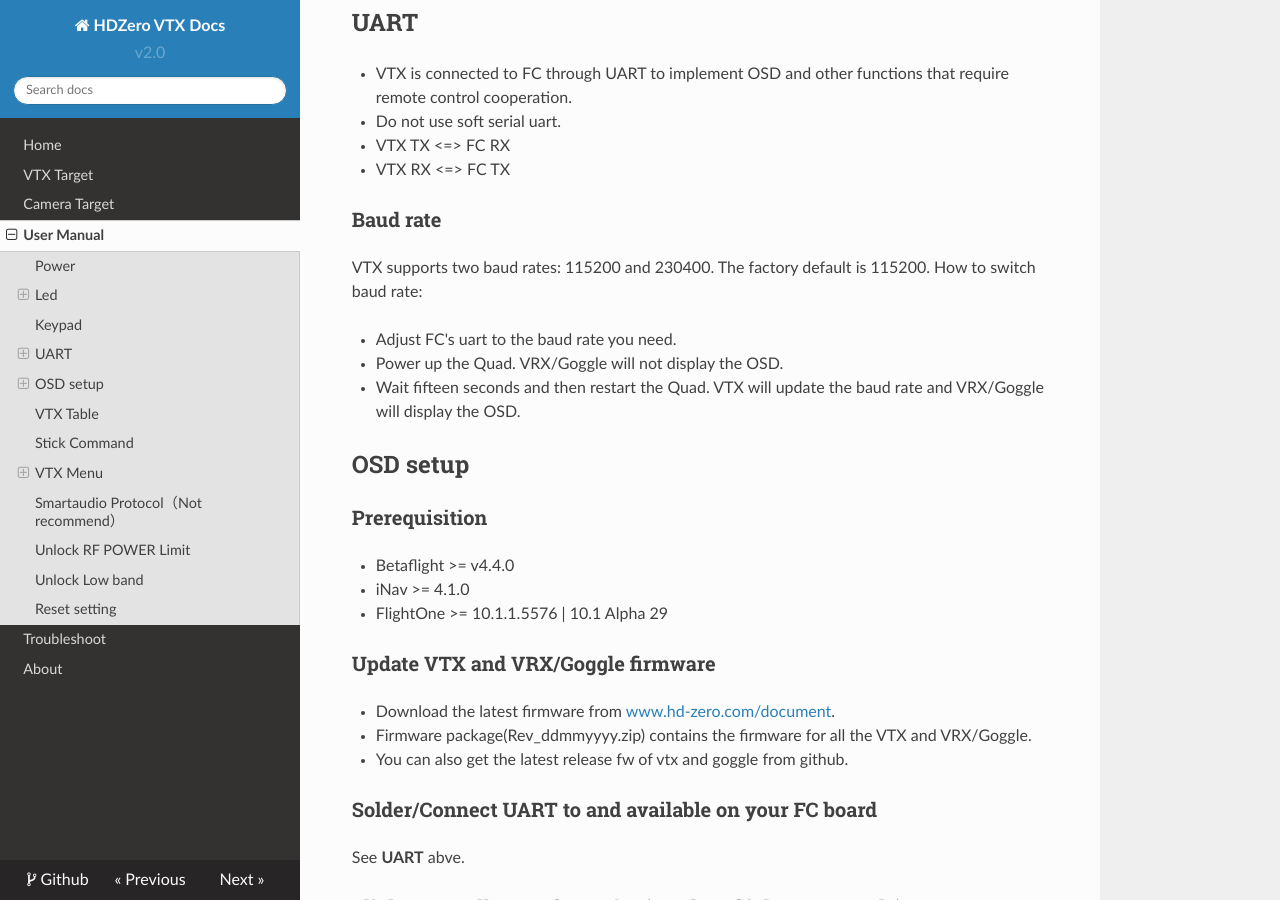
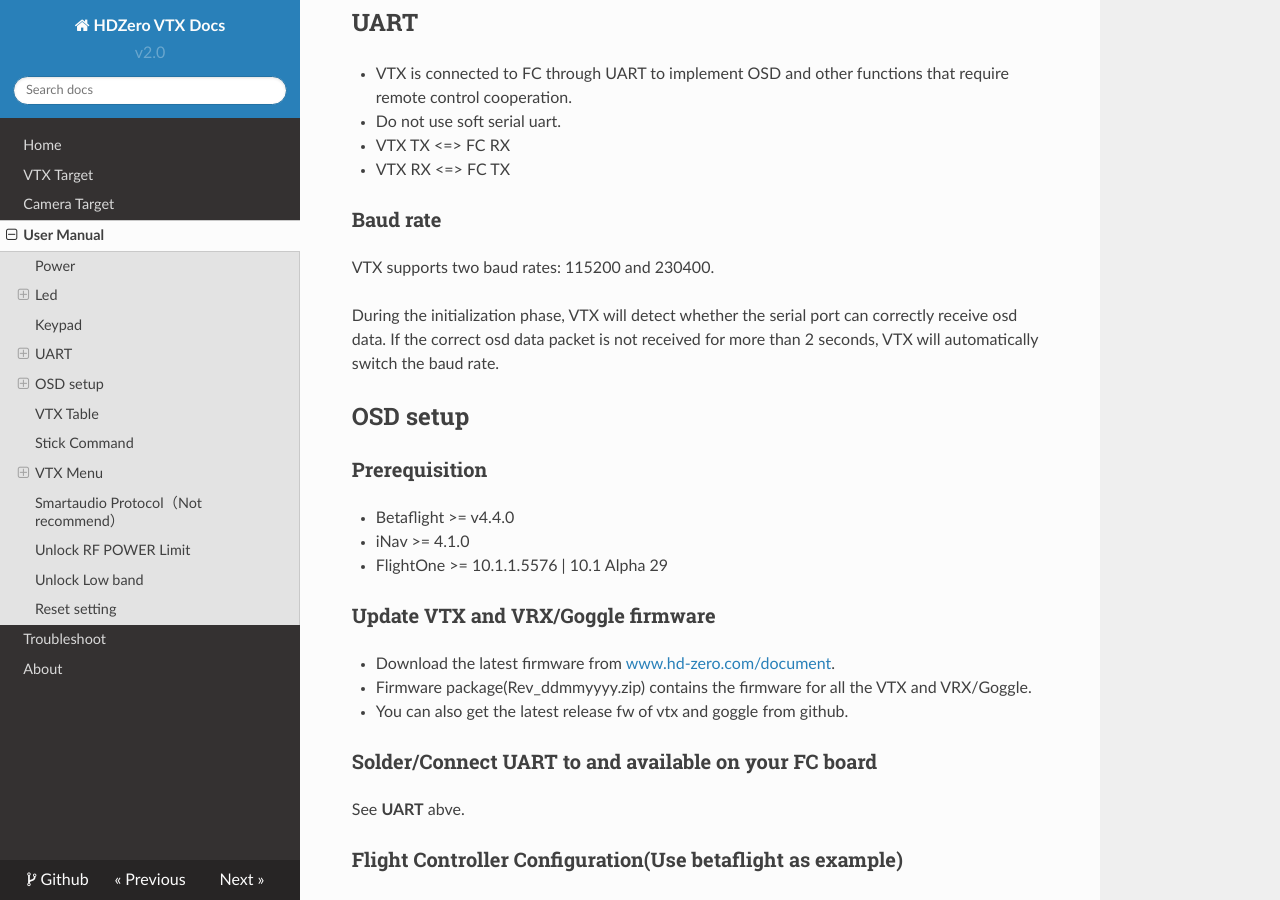
Before and after one commit to hd-zero/hdzero-vtx-docs, an MkDocs documentation site: the page built from docs/vtx_user_manual.md, in a window 1280 px wide and 900 px high, scrolled down 1547 px. Built offline with MkDocs 1.6.1, drawn with Linux system fonts in a browser that asks for light colours; nearby versions of some CDN libraries.

Commit message:
update uart baud rate switch method

```diff
--- a/docs/vtx_user_manual.md
+++ b/docs/vtx_user_manual.md
@@ -41,12 +41,9 @@ Note not all VTXes support keypad.
 
 ### Baud rate
 
-VTX supports two baud rates: 115200 and 230400. The factory default is 115200.
-How to switch baud rate:
+VTX supports two baud rates: 115200 and 230400.
 
-- Adjust FC's uart to the baud rate you need.
-- Power up the Quad. VRX/Goggle will not display the OSD.
-- Wait fifteen seconds and then restart the Quad. VTX will update the baud rate and VRX/Goggle will display the OSD.
+During the initialization phase, VTX will detect whether the serial port can correctly receive osd data. If the correct osd data packet is not received for more than 2 seconds, VTX will automatically switch the baud rate.
 
 ## OSD setup
 
```
